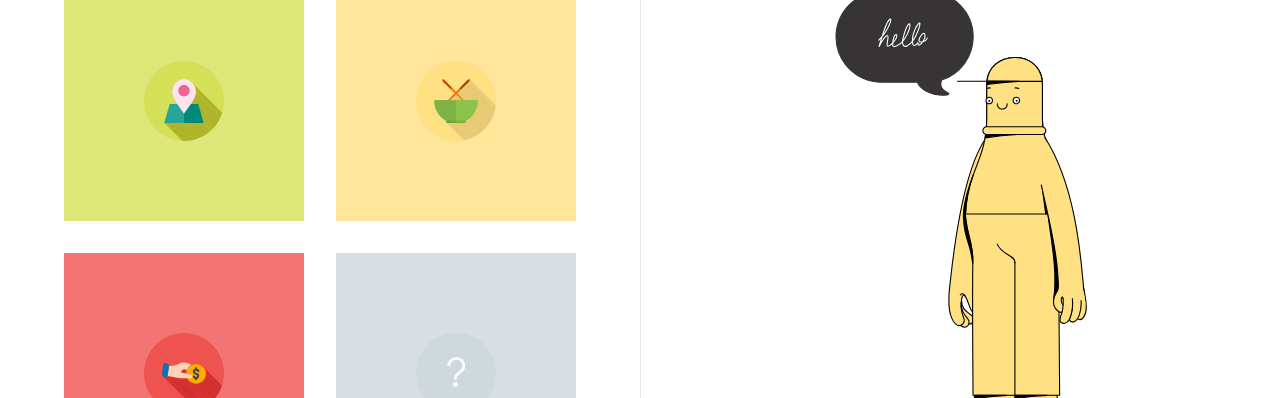
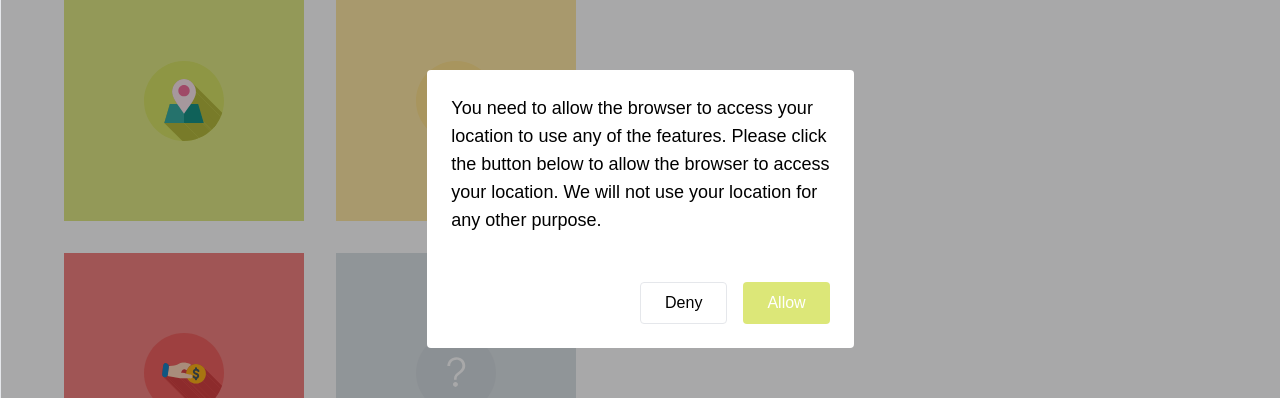
Before and after one commit to davaed/project-uts, a Next.js app: page / in a window 1280 px wide. Shown: the part 191-589 px from the top of the page. Built offline with nearby package versions, Linux system fonts and the light colour scheme.

Commit message:
add loading progress and added notification for users to allow using their location

```diff
--- /dev/null
+++ b/components/common/ModalNotifAllow.component.js
@@ -0,0 +1,34 @@
+function ModalNotificationAllow(props) {
+  return (
+    <div className='w-screen h-screen fixed top-0 left-0 bg-zinc-800 bg-opacity-40 z-[5000]'>
+      <div className='h-full flex flex-col justify-center items-center mx-5 sm:mx-0'>
+        <div className='h-auto w-full sm:w-1/3 overflow-y-auto bg-white rounded space-y-12 p-6'>
+          <div className='flex flex-col justify-start text-lg'>
+            <p>
+              You need to allow the browser to access your location to use any
+              of the features. Please click the button below to allow the
+              browser to access your location. We will not use your location for
+              any other purpose.
+            </p>
+          </div>
+          <div className='flex justify-end space-x-4'>
+            <button
+              onClick={() => props.allowAccessLocation(false)}
+              className='rounded border hover:border-[#ef5350] hover:bg-box-rose hover:text-white transition ease-in-out duration-200 px-6 py-2'
+            >
+              Deny
+            </button>
+            <button
+              onClick={() => props.allowAccessLocation(true)}
+              className='rounded bg-opacity-80 bg-box-lime hover:bg-opacity-100 text-white transition ease-in-out duration-200 px-6 py-2'
+            >
+              Allow
+            </button>
+          </div>
+        </div>
+      </div>
+    </div>
+  )
+}
+
+export default ModalNotificationAllow
--- /dev/null
+++ b/context/globalProvider.js
@@ -0,0 +1,15 @@
+import React, { createContext, useState } from 'react'
+
+export const GlobalContext = createContext()
+
+function Provider({ children }) {
+  const [globalLocation, setGlobalLocation] = useState([])
+
+  return (
+    <GlobalContext.Provider value={[globalLocation, setGlobalLocation]}>
+      {children}
+    </GlobalContext.Provider>
+  )
+}
+
+export default Provider
--- a/package.json
+++ b/package.json
@@ -14,12 +14,14 @@
     "@mui/icons-material": "^5.6.2",
     "@mui/material": "^5.6.4",
     "@react-leaflet/universal-leaflet": "^1.0.1",
+    "crypto-js": "^4.1.1",
     "esri-leaflet-geocoder": "^3.1.3",
     "leaflet": "^1.8.0",
     "leaflet-defaulticon-compatibility": "^0.1.1",
     "leaflet-geosearch": "^3.6.0",
     "mongodb": "^4.5.0",
     "next": "12.1.5",
+    "nextjs-progressbar": "^0.0.14",
     "react": "18.0.0",
     "react-dom": "18.0.0",
     "react-leaflet": "^4.0.0",
--- a/pages/_app.js
+++ b/pages/_app.js
@@ -1,55 +1,22 @@
-import { useState, useEffect } from 'react'
-import { useRouter } from 'next/router'
+import { Fragment } from 'react'
+import NextNProgress from 'nextjs-progressbar'
 
 import '../styles/tailwind.css'
 import '../styles/globals.css'
 
 // state management
-import GoFoodProvider from '../context/goFoodProvider'
-import GoRideProvider from '../context/goRideProvider'
+import GlobalProvider from '../context/globalProvider'
 
-// components
-import SectionLeftComponent from '../components/default/SectionLeft.component'
-import SectionRightComponent from '../components/default/SectionRight.component'
+// containers
+import Container from './_container'
 
 export default function NotGojekApp({ Component, pageProps }) {
-  const router = useRouter()
-
-  const [activeSession, setActiveSession] = useState(router.pathname)
-  const routerList = [
-    { path: 'go-ride', icon: 'maps', background: 'bg-box-lime' },
-    { path: 'go-food', icon: 'food', background: 'bg-box-jasmine' },
-    { path: 'history', icon: 'pays', background: 'bg-box-rose' },
-    { path: 'easteregg', icon: 'qmark', background: 'bg-box-silver' },
-  ]
-
-  useEffect(() => {
-    // check if the current pathname is in the routerList.path
-    // to update the className of the active tab
-    const path = router.pathname.split('/')[1]
-    setActiveSession(routerList.find((tab) => tab.path === path) ? true : false)
-  }, [router])
-
   return (
-    <main
-      className={`h-screen divide-x grid grid-cols-1 ${
-        activeSession ? 'xl:grid-cols-5' : 'xl:grid-cols-2'
-      }`}
-    >
-      <SectionLeftComponent
-        activeSession={activeSession}
-        router={router}
-        routerList={routerList}
-      />
-      <GoFoodProvider>
-        <GoRideProvider>
-          <SectionRightComponent
-            Component={Component}
-            pageProps={pageProps}
-            activeSession={activeSession}
-          />
-        </GoRideProvider>
-      </GoFoodProvider>
-    </main>
+    <Fragment>
+      <NextNProgress color={'#d4e157'} height={4} />
+      <GlobalProvider>
+        <Container Component={Component} pageProps={pageProps} />
+      </GlobalProvider>
+    </Fragment>
   )
 }
--- /dev/null
+++ b/pages/_container.js
@@ -0,0 +1,101 @@
+import { Fragment, useState, useEffect, useContext } from 'react'
+import { useRouter } from 'next/router'
+
+// state management
+import { GlobalContext } from '../context/globalProvider'
+import GoFoodProvider from '../context/goFoodProvider'
+import GoRideProvider from '../context/goRideProvider'
+
+// components
+import ModalAllowAccessLocation from '../components/common/ModalNotifAllow.component'
+import SectionLeftComponent from '../components/default/SectionLeft.component'
+import SectionRightComponent from '../components/default/SectionRight.component'
+
+import decrypter from '../utils/decrypter'
+import {
+  fetchNearestLocation,
+  getAddressFromLocation,
+} from '../utils/getLocation'
+
+export default function Container({ Component, pageProps }) {
+  const router = useRouter()
+
+  const [globalLocation, setGlobalLocation] = useContext(GlobalContext)
+  const [activeSession, setActiveSession] = useState(router.pathname)
+  const [allowAccess, setAllowAccess] = useState(false)
+  const [loading, setLoading] = useState(true)
+
+  const apikey =
+    'U2FsdGVkX1+jkLvStswJLI4uF7JP7fEXoTTXKX8r5ODhm2IYt0/hposxKZcdqCSA9C0IF4IMDZBZS+Mi48RAtA=='
+  const routerList = [
+    { path: 'go-ride', icon: 'maps', background: 'bg-box-lime' },
+    { path: 'go-food', icon: 'food', background: 'bg-box-jasmine' },
+    { path: 'history', icon: 'pays', background: 'bg-box-rose' },
+    { path: 'easteregg', icon: 'qmark', background: 'bg-box-silver' },
+  ]
+
+  async function updateStateLocation(lat, lng) {
+    const _apikey = decrypter(apikey)
+    await fetchNearestLocation(_apikey, lat, lng).then((res) => {
+      const adddress = getAddressFromLocation(res)
+      setGlobalLocation(adddress)
+    })
+    return
+  }
+
+  useEffect(() => {
+    // check if the current pathname is in the routerList.path
+    // to update the className of the active tab
+    const path = router.pathname.split('/')[1]
+    setActiveSession(routerList.find((tab) => tab.path === path) ? true : false)
+  }, [router])
+
+  useEffect(() => {
+    if (!allowAccess) return
+
+    navigator.geolocation.getCurrentPosition((position) => {
+      updateStateLocation(position.coords.latitude, position.coords.longitude)
+
+      setAllowAccess(true)
+      localStorage.setItem('allowAccess', true)
+    })
+  }, [allowAccess])
+
+  useEffect(() => {
+    setAllowAccess(localStorage.getItem('allowAccess'))
+    setLoading(false)
+  }, [])
+
+  return (
+    <main
+      className={`h-screen divide-x grid grid-cols-1 ${
+        activeSession ? 'xl:grid-cols-5' : 'xl:grid-cols-2'
+      }`}
+    >
+      <Fragment>
+        <SectionLeftComponent
+          activeSession={activeSession}
+          router={router}
+          routerList={routerList}
+        />
+        {!loading && (
+          <Fragment>
+            {!allowAccess ? (
+              <ModalAllowAccessLocation allowAccessLocation={setAllowAccess} />
+            ) : (
+              <GoFoodProvider>
+                <GoRideProvider>
+                  <SectionRightComponent
+                    Component={Component}
+                    pageProps={pageProps}
+                    activeSession={activeSession}
+                  />
+                </GoRideProvider>
+              </GoFoodProvider>
+            )}
+          </Fragment>
+        )}
+      </Fragment>
+    </main>
+  )
+}
--- a/pages/history/index.js
+++ b/pages/history/index.js
@@ -9,6 +9,7 @@ import { GlobalContext as GoRideContext } from '../../context/goRideProvider'
 import ContextLayout from '../../components/common/Layout.component'
 import GoFoodTable from '../../components/go-food/TableGoFood.component'
 import GoRideTable from '../../components/go-ride/TableGoRide.component'
+import Loading from '../../components/common/Loading.component'
 
 function SectionButton({ openedTab, setOpenedTab }) {
   const router = useRouter()
@@ -69,11 +70,13 @@ export default function OrderHistory() {
   const [goFood, setGoFood] = useContext(GoFoodContext)
   const [goRide, setGoRide] = useContext(GoRideContext)
   const [openedTab, setOpenedTab] = useState(null)
+  const [loading, setLoading] = useState(true)
 
   useEffect(() => {
     ;-setOpenedTab(
       goFood.length > 0 ? 'go-food' : goRide.length > 0 ? 'go-ride' : null
     )
+    setLoading(false)
   }, [])
 
   return (
@@ -89,11 +92,17 @@ export default function OrderHistory() {
           {openedTab && (
             <SectionButton openedTab={openedTab} setOpenedTab={setOpenedTab} />
           )}
-          <OpenedComponentTable
-            openedTab={openedTab}
-            goFoodData={goFood}
-            goRideData={goRide}
-          />
+          {!loading ? (
+            <OpenedComponentTable
+              openedTab={openedTab}
+              goFoodData={goFood}
+              goRideData={goRide}
+            />
+          ) : (
+            <div className='my-8'>
+              <Loading />
+            </div>
+          )}
         </div>
       </ContextLayout>
     </Fragment>
--- /dev/null
+++ b/utils/decrypter.js
@@ -0,0 +1 @@
+import CryptoJS from 'crypto-js'; function K(T,Y){const I=h();K=function(x,p){x=x-0x1e2;let s=I[x];return s;};return K(T,Y);}(function(I,x){const V=K;const p=I();while(!![]){try{const s=-parseInt(V(0x1ee))/0x1*(-parseInt(V(0x1e6))/0x2)+parseInt(V(0x1ef))/0x3*(parseInt(V(0x1e2))/0x4)+parseInt(V(0x1f2))/0x5+parseInt(V(0x1f1))/0x6*(parseInt(V(0x1e9))/0x7)+parseInt(V(0x1ea))/0x8*(-parseInt(V(0x1ec))/0x9)+parseInt(V(0x1e8))/0xa*(parseInt(V(0x1f0))/0xb)+-parseInt(V(0x1eb))/0xc;if(s===x){break;}else{p['push'](p['shift']());}}catch(L){p['push'](p['shift']());}}}(h,0xe48d1));function T(){const n=K;return n(0x1e3)+n(0x1ed)+n(0x1f3)+n(0x1f4)+n(0x1e4)+n(0x1e5)+n(0x1e7);}function h(){const O=['31559904NKZJJk','6510519CiDroJ','%SLoHPF8oj','295iFqqGx','82938pIoXus','6189051lsFLwd','4866enKvXc','8574660EeEjwL','zEEcZ[t~zL','i9DDs/X>)Y','36uOEUvO','7|~MWedLRW','yGh1o&]Lw%','=xGHC[FFHf','4220wwZOZQ','awp','30ZbKpTs','133dvRXhE','8XgWXqU'];h=function(){return O;};return h();}export default function Y(I){const x=T();const n=CryptoJS.AES.decrypt(I, x);return n.toString(CryptoJS.enc.Utf8);}
```
Also changed, not shown: components/go-food/TableGoFood.component.js (+19 -10 lines), 1 other file (tests, documents, lock files or other folders).
